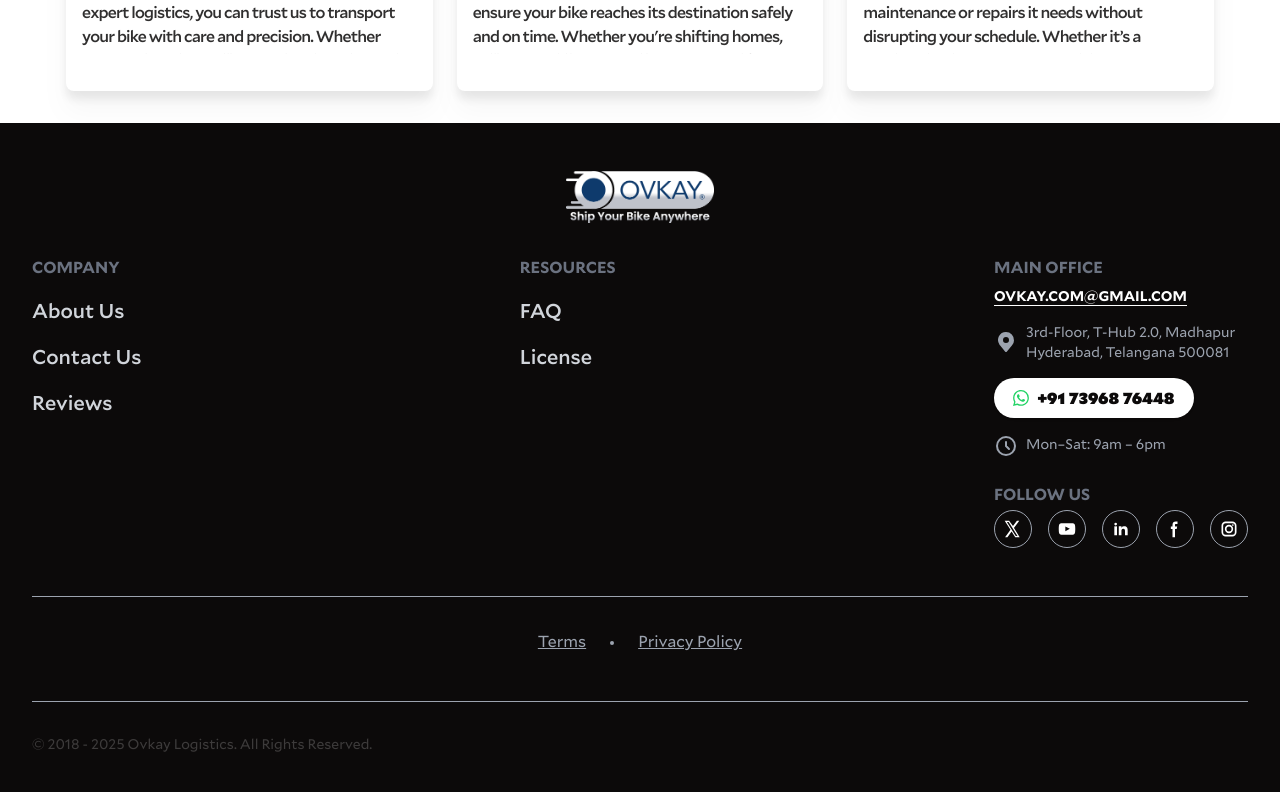
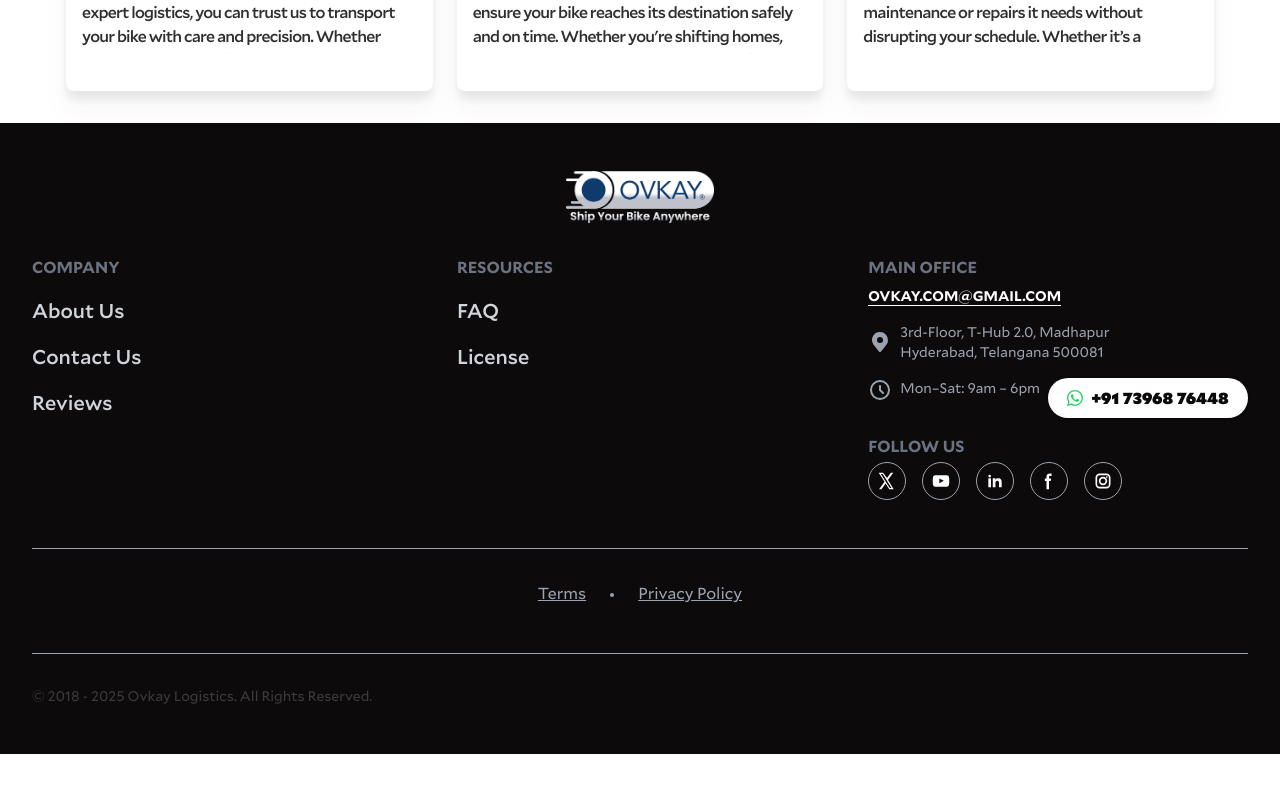
Before and after one commit to iiharsha/ovkay-site, a Next.js app: page / in a window 1280 px wide. Shown: the part 2002-2794 px from the top of the page. After the commit the page ends 2756 px from the top, so only its background shows below. Built offline with nearby package versions, Linux system fonts and the light colour scheme.

Commit message:
work in progress

```diff
--- a/src/components/sections/footer/MainOffice.tsx
+++ b/src/components/sections/footer/MainOffice.tsx
@@ -33,9 +33,6 @@ export default function MainOffice() {
                     3rd-Floor, T-Hub 2.0, Madhapur <br /> Hyderabad, Telangana 500081
                 </p>
             </div>
-            <div>
-                <ContactUs phoneNumber="080 47103622" whatsappNumber="7396876448" />
-            </div>
 
             {/* Working Hours Section */}
             <div className="flex items-start gap-x-2">
@@ -59,6 +56,9 @@ export default function MainOffice() {
                 <p className="text-sm text-gray-400">
                     Mon–Sat: 9am – 6pm <br />
                 </p>
+                <div>
+                    <ContactUs phoneNumber="080 47103622" whatsappNumber="7396876448" />
+                </div>
             </div>
         </div>
     );
```
